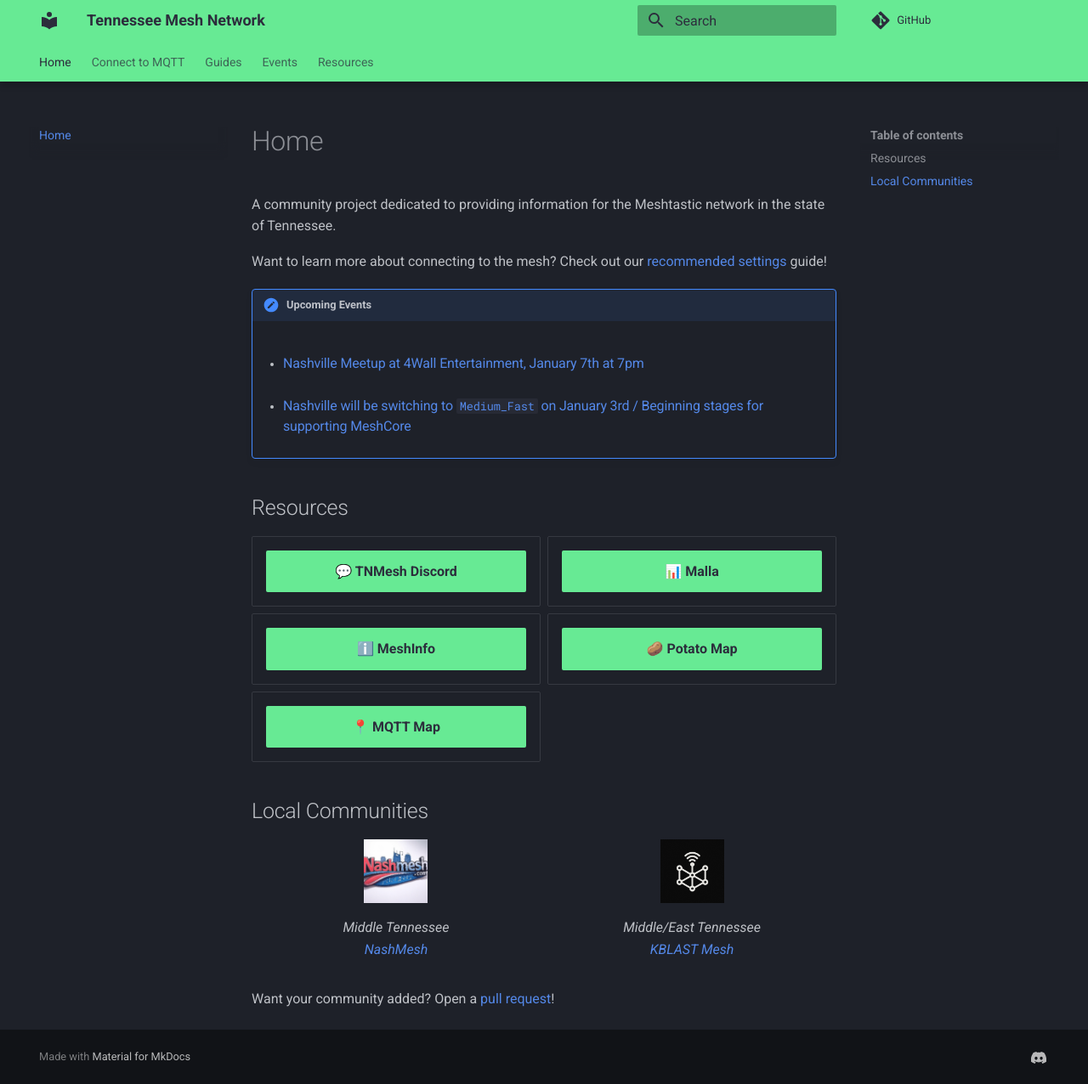
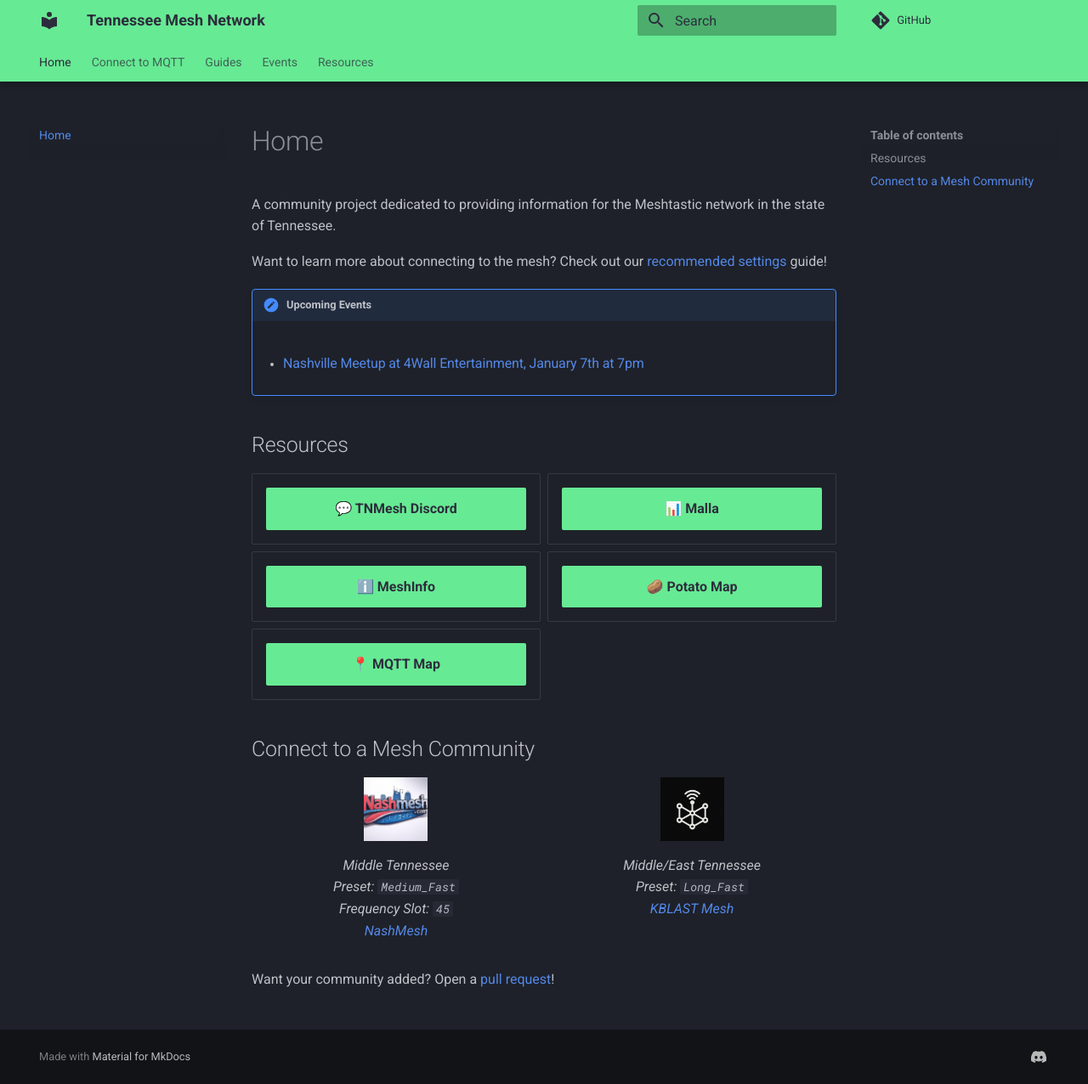
Before and after one commit to tnmesh/homepage, an MkDocs documentation site: the page built from docs/index.md, in a window 1280 px wide and 1276 px high. Shown: the whole window at 85% size. Built offline with MkDocs 1.6.1 and Material for MkDocs 9.7.7, drawn with Linux system fonts in a browser that asks for light colours; comment, search, counter and statistics services are not loaded.

Commit message:
chore: changes post medium-fast switch-over in nashville

```diff
--- a/docs/index.md
+++ b/docs/index.md
@@ -6,8 +6,6 @@
 !!! note "Upcoming Events"
 
     - <h3>[Nashville Meetup at 4Wall Entertainment, January 7th at 7pm](events/2025/12/23/nashville-meetup-at-4wall-entertainment-january-7th-at-7pm/)</h3>
-
-    - <h3>[Nashville will be switching to `Medium_Fast` on January 3rd / Beginning stages for supporting MeshCore](events/2025/12/11/nashville-will-be-switching-to-medium_fast-on-january-3rd--beginning-stages-for-supporting-meshcore/)</h3>
 
 ## Resources
 <div class="grid cards" markdown>
@@ -18,17 +16,26 @@
 - [📍 MQTT Map](https://map.tnmesh.org){ .md-button .md-button--primary .md-button__fill}
 </div>
 
-## Local Communities
+## Connect to a Mesh Community
 
 <div class="grid cards" markdown>
 <figure markdown="span">
         ![Image title](static/images/communities/nashmesh.png){ width="75"}
-        <figcaption><span>Middle Tennessee</span><br />[NashMesh](http://nashmesh.com)</figcaption>
+        <figcaption>
+                <span>Middle Tennessee</span><br />
+                <span>*Preset:* `Medium_Fast`</span><br />
+                <span>*Frequency Slot:* `45`</span><br />
+                [NashMesh](http://nashmesh.com)
+        </figcaption>
 </figure>
 
 <figure markdown="span">
         ![Image title](static/images/communities/kblast_mesh.png){ width="75"}
-        <figcaption><span>Middle/East Tennessee</span><br />[KBLAST Mesh](https://discord.gg/BQayUwxc56)</figcaption>
+        <figcaption>
+                <span>Middle/East Tennessee</span><br />
+                <span>*Preset:* `Long_Fast`</span><br />
+                [KBLAST Mesh](https://discord.gg/BQayUwxc56)
+        </figcaption>
 </figure>
 </div>
 
```
Also changed, not shown: docs/events/posts/midtn-medfast-jan-3.md (+4 -0 lines), docs/guides/settings.md (+3 -3 lines).
